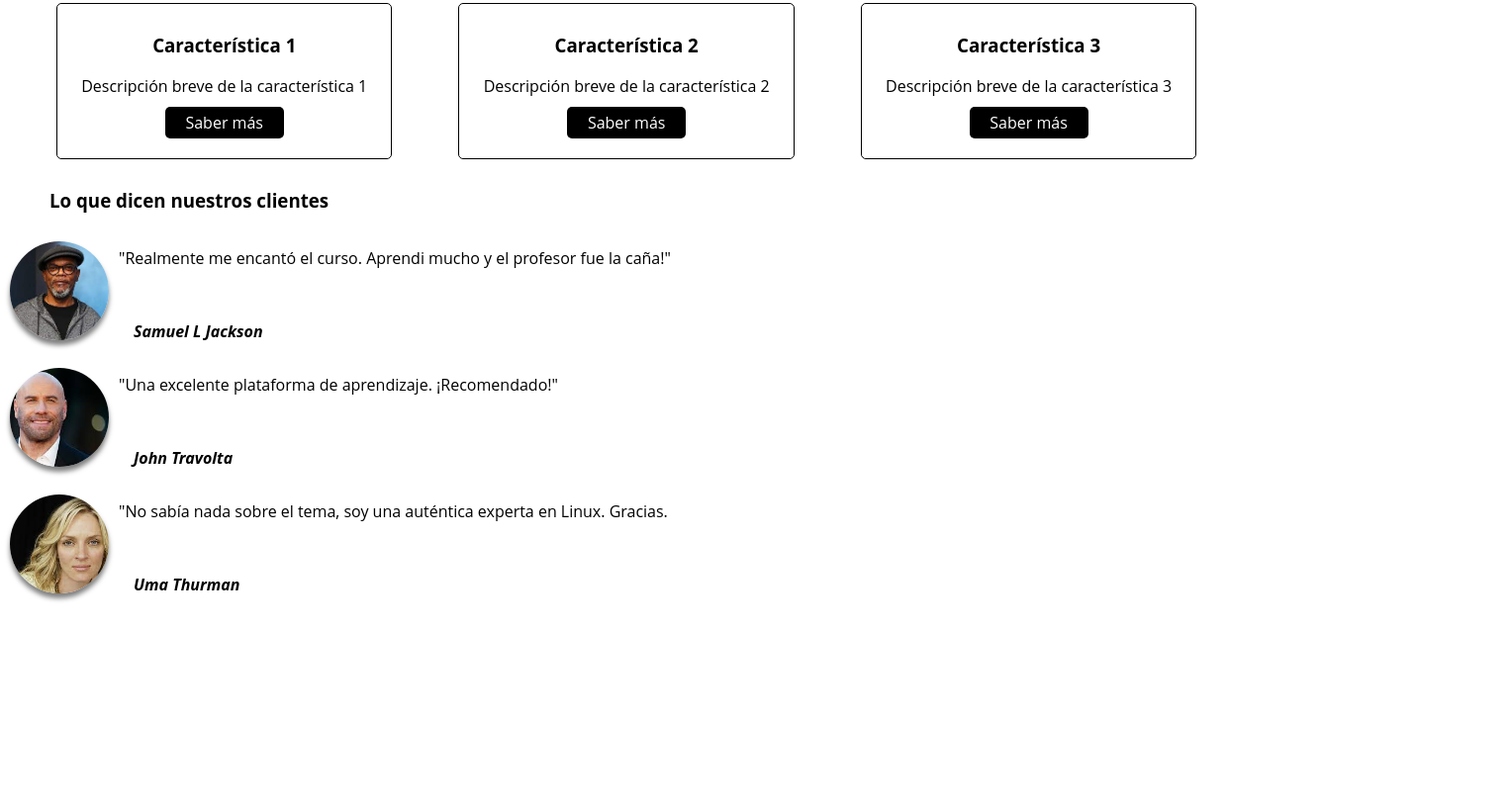
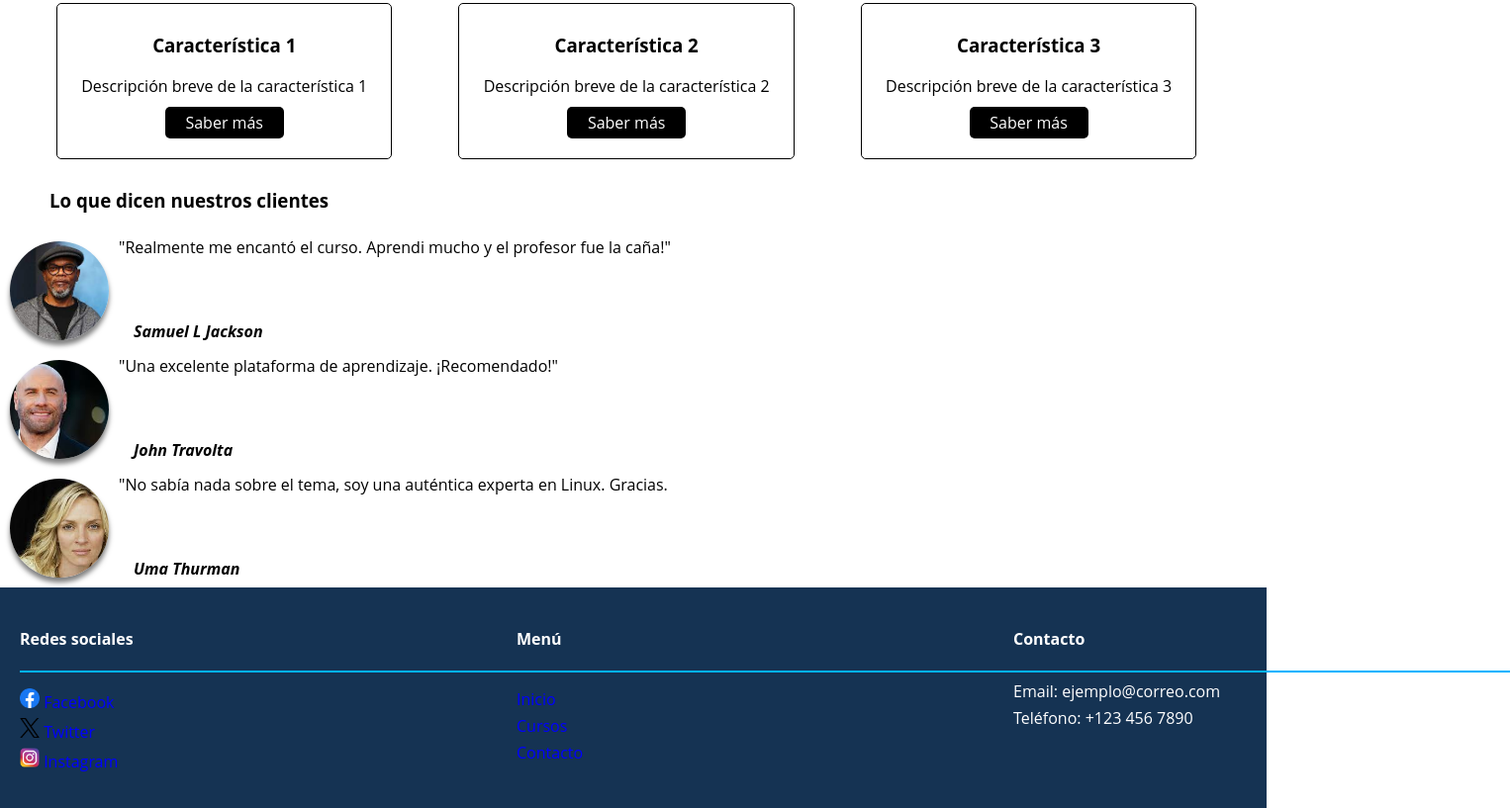
Before and after one commit to daniel2002ccr/DIW, a plain HTML site: page WebClasica/src/index.html in a window 1280 px wide. Shown: the part 559-1376 px from the top of the page at 99% size, 1526 px wide, since content can reach past the window. Before the commit the page ends 1177 px from the top, so only its background shows below. Drawn offline with Linux system fonts and the light colour scheme.

Commit message:
Web Clasica terminado

```diff
--- a/WebClasica/estilos/estilos.css
+++ b/WebClasica/estilos/estilos.css
@@ -5,12 +5,14 @@ header {
     margin-top: 30px;
     margin-left: 50px;
 }
-.logo{
+
+.logo {
     width: 40px;
     height: 40px;
     float: left;
 }
-h2{
+
+h2 {
     float: left;
     font-family: Arial, sans-serif;
     margin-top: -1px;
@@ -18,7 +20,8 @@ h2{
     width: 33%;
 
 }
-.enlaces{
+
+.enlaces {
     text-decoration: none;
     padding: 5px 10px;
     border: solid black 1px;
@@ -27,26 +30,30 @@ h2{
     font-weight: normal;
 
 }
-.enlaces:hover{
+
+.enlaces:hover {
     background-color: rgb(196, 191, 191);
     padding: 5px 10px;
 
 }
 
-nav{
+nav {
     float: left;
     width: 40%;
 }
-.busqueda{
+
+.busqueda {
     float: left;
 
 }
-.paisaje{
+
+.paisaje {
     width: 87.5%;
     height: 450px;
     margin-left: 50px;
 }
-#boton{
+
+#boton {
     position: absolute;
     background-color: rgb(54, 52, 52);
     color: white;
@@ -54,11 +61,13 @@ nav{
     left: 44%;
     border-radius: 5px;
 }
-#boton:hover{
+
+#boton:hover {
     background-color: rgb(99, 95, 95);
     transition: ease;
 }
-#características{
+
+#características {
     float: inline-start;
     width: 24.8%;
     margin: 10px;
@@ -70,14 +79,16 @@ nav{
 }
 
 
-#características h2{
+#características h2 {
     margin-bottom: 10px;
 
 }
-#características p{
+
+#características p {
     margin: 0;
 
 }
+
 .saber-mas {
     display: block;
     background-color: #000000;
@@ -89,7 +100,7 @@ nav{
     width: 100px;
 }
 
-.h3{
+.h3 {
     float: inline-start;
     margin-left: 50px;
 }
@@ -110,7 +121,7 @@ nav{
     float: left;
 }
 
-  #actor{
+#actor {
     font-weight: bolder;
     font-style: italic;
     float: left;
@@ -122,7 +133,53 @@ nav{
 #clientes {
     clear: both;
 }
-body{
+
+footer {
+    background-color: rgb(21, 51, 83);
+    color: white;
+    display: flex;
+    justify-content: space-around;
+    padding: 20px;
+    clear: both;
+}
+
+#seccion img{
+    width: 20px;
+    height: 20px;
+}
+
+h4 {
+    color: white;
+}
+
+hr {
+    border: 1px solid rgb(0, 179, 255);
+    width: 500px;
+}
+ul {
+    list-style: none;
+    padding: 0;
+  }
+
+  ul li {
+    margin: 5px 0;
+  }
+
+  ul li a {
+    text-decoration: none;
+    color: blue;
+    transition: color 0.3s;
+  }
+
+  ul li a:hover {
+    color: white;
+  }
+
+  p {
+    margin: 5px 0;
+  }
+
+body {
     font-family: 'Open Sans', Arial, sans-serif;
     width: 100%;
     margin: 0 auto;
--- a/WebClasica/src/index.html
+++ b/WebClasica/src/index.html
@@ -58,6 +58,49 @@
         <p id="actor">Uma Thurman</p>
     </div>
 
+    <footer>
+        <div id="seccion">
+            <h4>Redes sociales</h4>
+            <hr>
+            <ul>
+                <li>
+                  <a href="https://www.facebook.com">
+                    <img src="../img/icon-facebook.png" alt="Facebook">
+                    Facebook
+                  </a>
+                </li>
+                <li>
+                  <a href="https://www.twitter.com">
+                    <img src="../img/icon-twitter.png" alt="Twitter">
+                    Twitter
+                  </a>
+                </li>
+                <li>
+                  <a href="https://www.instagram.com">
+                    <img src="../img/icon-instagram.png" alt="Instagram">
+                    Instagram
+                  </a>
+                </li>
+              </ul>
+          </div>
+          <div id="seccion">
+            <h4>Menú</h4>
+            <hr>
+            <ul>
+              <li><a href="#">Inicio</a></li>
+              <li><a href="#">Cursos</a></li>
+              <li><a href="#">Contacto</a></li>
+            </ul>
+          </div>
+          <div class="seccion">
+            <h4>Contacto</h4>
+            <hr>
+            <p>Email: ejemplo@correo.com</p>
+            <p>Teléfono: +123 456 7890</p>
+
+          </div>
+    </footer>
+
 
 </body>
 
```
Also changed, not shown: WebClasica/img/icon-facebook.png (added), WebClasica/img/icon-instagram.png (added), WebClasica/img/icon-twitter.png (added). Lines whose indentation alone changed are shown as unchanged.
